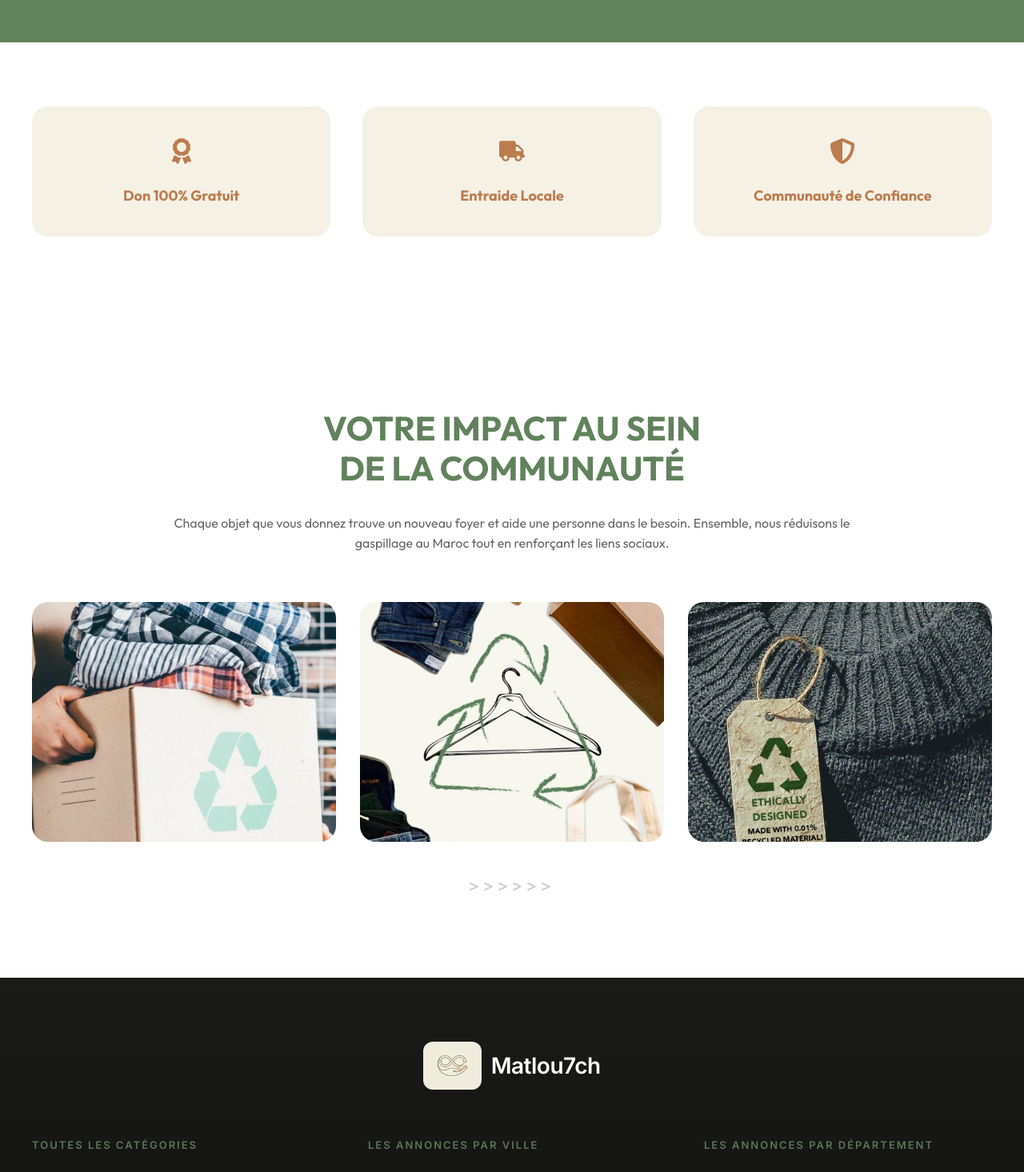
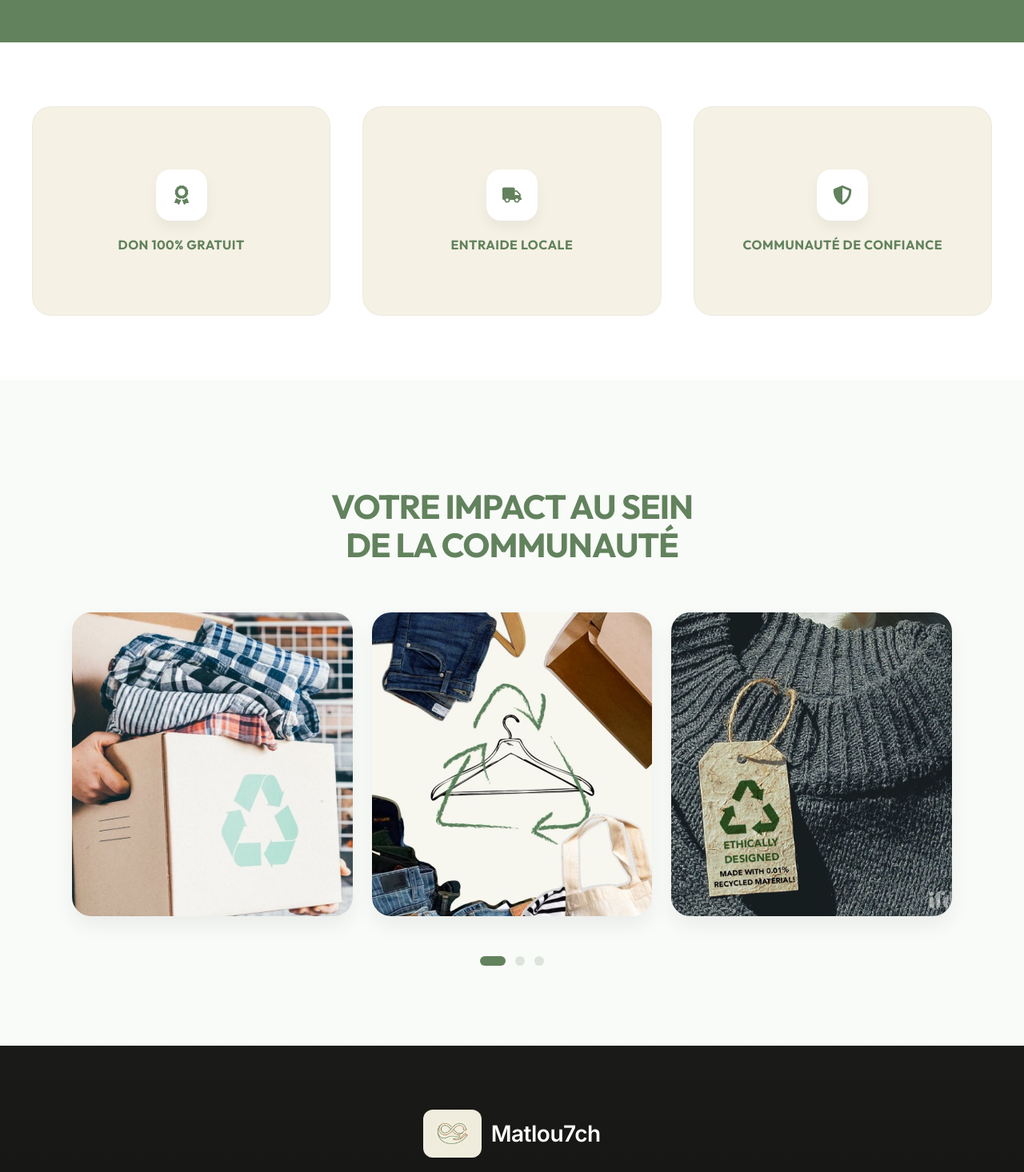
Before and after one commit to haytamnajim/matlou7ch-app, a React (Create React App) app: page / in a window 1280 px wide. Shown: the part 1900-3366 px from the top of the page at 80% size. Built offline with nearby package versions, Linux system fonts and the light colour scheme; no server answers.

Commit message:
feat: implement initial Home page component with concepts, features, and experience sections.

```diff
--- a/src/pages/Home.css
+++ b/src/pages/Home.css
@@ -155,33 +155,67 @@
 
 .feature-card {
   background-color: var(--bg-cream);
-  padding: 40px;
-  border-radius: 20px;
+  padding: 40px 30px;
+  border-radius: 24px;
   text-align: center;
-  transition: transform 0.3s ease;
+  transition: all 0.4s cubic-bezier(0.4, 0, 0.2, 1);
+  border: 1px solid rgba(0, 0, 0, 0.03);
+  display: flex;
+  flex-direction: column;
+  align-items: center;
+  justify-content: center;
+  min-height: 180px;
 }
 
 .feature-card:hover {
-  transform: translateY(-10px);
+  transform: translateY(-8px);
+  background-color: white;
+  box-shadow: 0 15px 30px rgba(0, 0, 0, 0.05);
+  border-color: var(--primary-color);
+}
+
+.feature-icon-wrapper {
+  width: 64px;
+  height: 64px;
+  background-color: white;
+  border-radius: 18px;
+  display: flex;
+  align-items: center;
+  justify-content: center;
+  margin-bottom: 20px;
+  box-shadow: 0 8px 16px rgba(0, 0, 0, 0.05);
+  transition: all 0.4s ease;
+}
+
+.feature-card:hover .feature-icon-wrapper {
+  background-color: var(--primary-color);
+  color: white;
+  transform: scale(1.05);
 }
 
 .feature-icon {
-  font-size: 32px;
-  color: var(--accent-color);
-  margin-bottom: 20px;
+  font-size: 24px;
+  color: var(--primary-color);
+  transition: color 0.4s ease;
+}
+
+.feature-card:hover .feature-icon {
+  color: white;
 }
 
 .feature-name {
-  font-size: 18px;
-  font-weight: 700;
-  color: var(--accent-color);
+  font-size: 16px;
+  font-weight: 800;
+  color: var(--primary-color);
   margin: 0;
+  text-transform: uppercase;
+  letter-spacing: 0.5px;
 }
 
 /* Section: Experience */
 .experience-section {
   padding: 100px 40px;
-  background-color: white;
+  background-color: #F9FBF8;
   text-align: center;
 }
 
@@ -192,42 +226,98 @@
 
 .experience-title {
   font-size: 42px;
-  font-weight: 800;
+  font-weight: 900;
   color: var(--primary-color);
-  margin-bottom: 30px;
-  line-height: 1.2;
-}
-
-.experience-desc {
-  color: #666;
-  font-size: 16px;
-  line-height: 1.6;
+  margin-bottom: 0;
+  line-height: 1.15;
+  letter-spacing: -1px;
+  text-transform: uppercase;
 }
 
 .experience-gallery {
   display: grid;
   grid-template-columns: repeat(3, 1fr);
-  gap: 30px;
-  max-width: 1200px;
-  margin: 0 auto 40px;
+  gap: 24px;
+  max-width: 1100px;
+  margin: 0 auto 50px;
 }
 
 .gallery-item {
-  border-radius: 20px;
+  border-radius: 24px;
   overflow: hidden;
-  height: 300px;
+  height: 380px;
+  box-shadow: 0 12px 24px rgba(0, 0, 0, 0.06);
+  transition: all 0.5s cubic-bezier(0.4, 0, 0.2, 1);
+}
+
+.gallery-image-container {
+  position: relative;
+  width: 100%;
+  height: 100%;
 }
 
 .gallery-item img {
   width: 100%;
   height: 100%;
   object-fit: cover;
+  transition: transform 0.8s ease;
 }
 
-.gallery-arrows {
-  color: #ccc;
-  font-size: 24px;
-  letter-spacing: 5px;
+.gallery-item:hover img {
+  transform: scale(1.1);
+}
+
+.gallery-overlay {
+  position: absolute;
+  top: 0;
+  left: 0;
+  width: 100%;
+  height: 100%;
+  background: linear-gradient(to bottom, transparent 60%, rgba(0, 0, 0, 0.6));
+  display: flex;
+  align-items: flex-end;
+  justify-content: center;
+  padding-bottom: 30px;
+  opacity: 0;
+  transition: opacity 0.4s ease;
+}
+
+.gallery-item:hover .gallery-overlay {
+  opacity: 1;
+}
+
+.gallery-overlay span {
+  color: white;
+  font-size: 18px;
+  font-weight: 700;
+  text-transform: uppercase;
+  letter-spacing: 2px;
+}
+
+.gallery-navigation {
+  display: flex;
+  justify-content: center;
+  align-items: center;
+}
+
+.nav-dots {
+  display: flex;
+  gap: 12px;
+}
+
+.dot {
+  width: 12px;
+  height: 12px;
+  border-radius: 50%;
+  background-color: #DDE4DB;
+  cursor: pointer;
+  transition: all 0.3s ease;
+}
+
+.dot.active {
+  width: 32px;
+  border-radius: 10px;
+  background-color: var(--primary-color);
 }
 
 /* Responsive */
--- a/src/pages/Home.jsx
+++ b/src/pages/Home.jsx
@@ -52,43 +52,71 @@ function Home() {
 
       {/* Section 2: Valeurs de la plateforme */}
       <section className="features-section">
+        <div className="container">
           <div className="features-grid">
             <div className="feature-card">
-            <div className="feature-icon"><FaAward /></div>
+              <div className="feature-icon-wrapper">
+                <FaAward className="feature-icon" />
+              </div>
               <h3 className="feature-name">Don 100% Gratuit</h3>
             </div>
             <div className="feature-card">
-            <div className="feature-icon"><FaTruck /></div>
+              <div className="feature-icon-wrapper">
+                <FaTruck className="feature-icon" />
+              </div>
               <h3 className="feature-name">Entraide Locale</h3>
             </div>
             <div className="feature-card">
-            <div className="feature-icon"><FaShieldAlt /></div>
+              <div className="feature-icon-wrapper">
+                <FaShieldAlt className="feature-icon" />
+              </div>
               <h3 className="feature-name">Communauté de Confiance</h3>
+            </div>
           </div>
         </div>
       </section>
 
       {/* Section 3: L'expérience Matlou7ch */}
       <section className="experience-section">
+        <div className="container">
           <div className="experience-header">
             <h2 className="experience-title">VOTRE IMPACT AU SEIN<br />DE LA COMMUNAUTÉ</h2>
-          <p className="experience-desc">
-            Chaque objet que vous donnez trouve un nouveau foyer et aide une personne dans le besoin. Ensemble, nous réduisons le gaspillage au Maroc tout en renforçant les liens sociaux.
-          </p>
           </div>
+
           <div className="experience-gallery">
             <div className="gallery-item">
+              <div className="gallery-image-container">
                 <img src="/donner1.png" alt="Impact 1" />
+                <div className="gallery-overlay">
+                  <span>Nouveau Foyer</span>
+                </div>
+              </div>
             </div>
             <div className="gallery-item">
+              <div className="gallery-image-container">
                 <img src="/donner2.jpg" alt="Impact 2" />
+                <div className="gallery-overlay">
+                  <span>Générosité</span>
+                </div>
+              </div>
             </div>
             <div className="gallery-item">
+              <div className="gallery-image-container">
                 <img src="/donner3.png" alt="Impact 3" />
+                <div className="gallery-overlay">
+                  <span>Sourires</span>
                 </div>
               </div>
-        <div className="gallery-arrows">
-          <span>{">>>>>>"}</span>
+            </div>
+          </div>
+
+          <div className="gallery-navigation">
+            <div className="nav-dots">
+              <span className="dot active"></span>
+              <span className="dot"></span>
+              <span className="dot"></span>
+            </div>
+          </div>
         </div>
       </section>
     </div>
```
Lines whose indentation alone changed are shown as unchanged.
